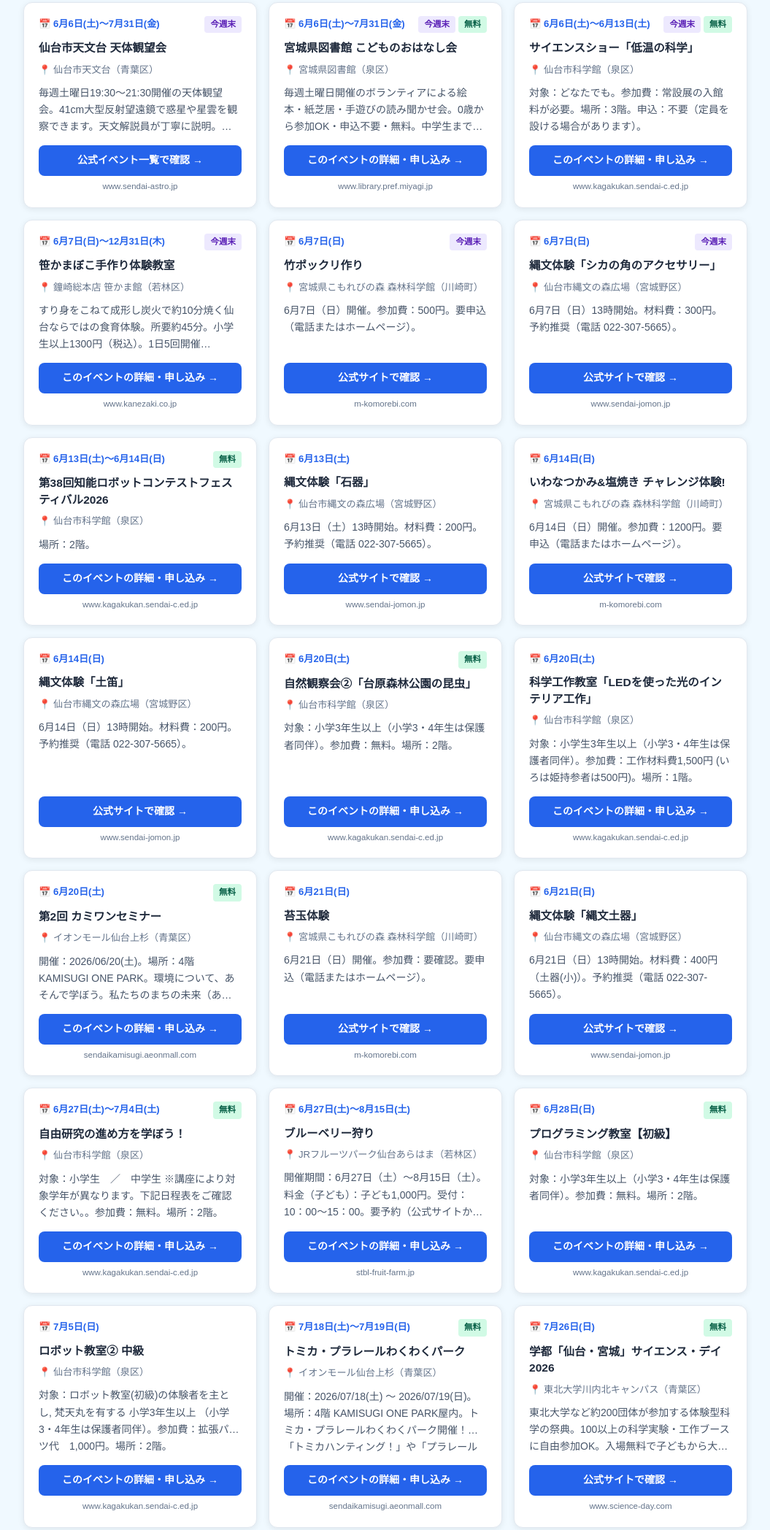
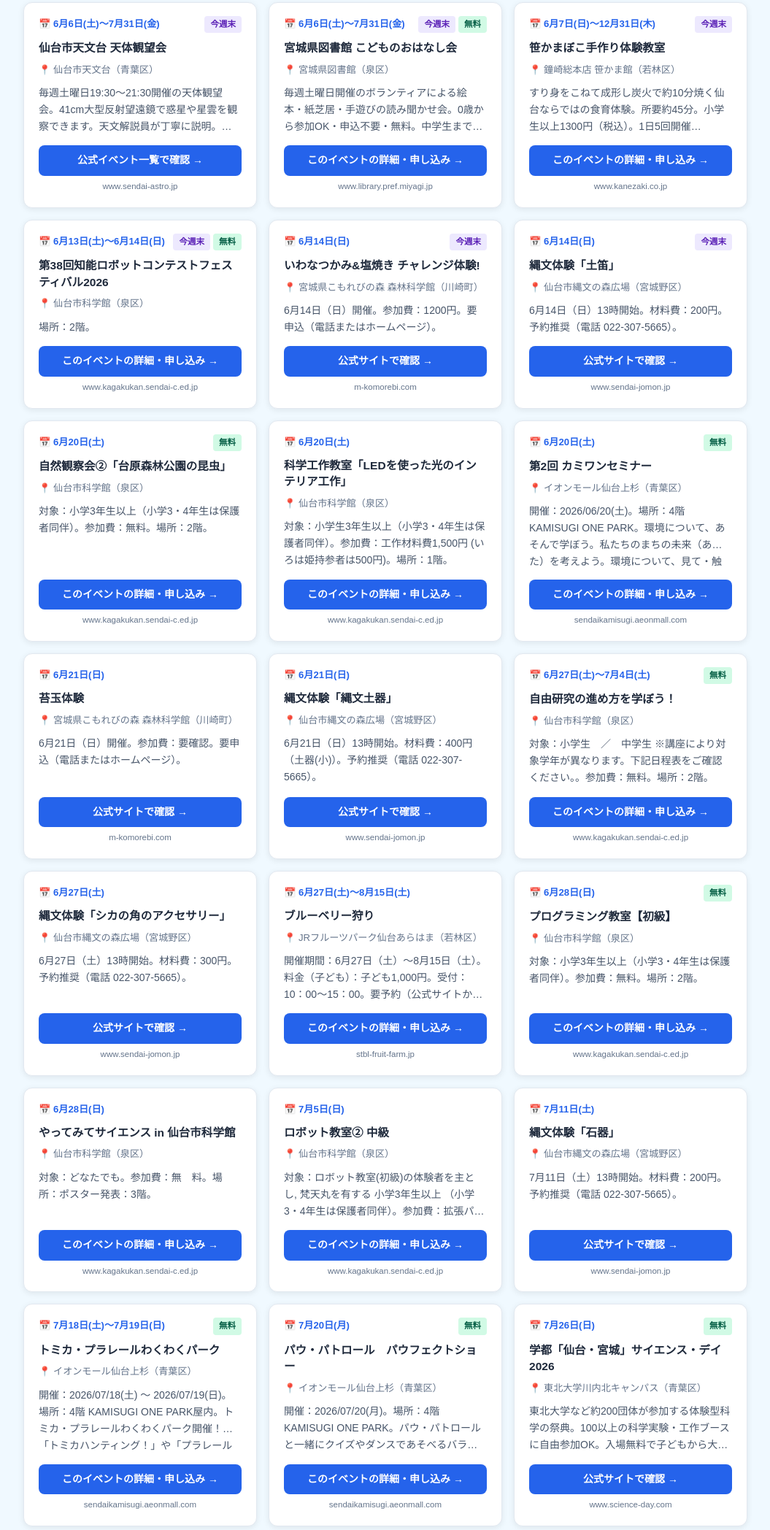
Before and after one commit to ndagsudo/sendai-kids-events, a plain HTML site: page docs/index.html in a window 1280 px wide. Shown: the part 386-2482 px from the top of the page at 73% size, without its empty margins (112-1167 px from the left). Drawn offline with Linux system fonts and the light colour scheme.

Commit message:
fix: 大人向けイベントの除外とこもれびの森の日付修正
- イオンモール: shop_news リンクを除外、整体・骨盤系をフィルタに追加
- こもれびの森: 過去の日付を翌年に繰り上げず除外するよう変更

```diff
--- a/docs/index.html
+++ b/docs/index.html
@@ -8,11 +8,11 @@
   <meta property="og:title" content="仙台・宮城の子どもイベント">
   <meta property="og:description" content="仙台市・宮城県の子ども・親子向けイベント情報。今週末のおでかけ先を探そう。">
   <meta property="og:type" content="website">
-  <meta property="og:url" content="https://your-username.github.io/sendai-kids-events/index.html">
+  <meta property="og:url" content="https://ndagsudo.github.io/sendai-kids-events/index.html">
   <meta property="og:site_name" content="仙台・宮城の子どもイベント">
   <meta name="twitter:card" content="summary">
   <link rel="stylesheet" href="style.css">
-  <link rel="canonical" href="https://your-username.github.io/sendai-kids-events/index.html">
+  <link rel="canonical" href="https://ndagsudo.github.io/sendai-kids-events/index.html">
 </head>
 <body>
   <header>
@@ -31,7 +31,7 @@
       <div class="hero">
         <h1>仙台・宮城の子どもイベント</h1>
         <p>仙台市・宮城県周辺の親子・小学生向けイベントを掲載しています。<br>
-           今週末（6月6日(土)・6月7日(日)）のおでかけにぜひ活用してください。</p>
+           今週末（6月13日(土)・6月14日(日)）のおでかけにぜひ活用してください。</p>
       </div>
 
       <!-- 検索・絞り込みエリア -->
@@ -43,7 +43,7 @@
         </div>
         <div class="filter-buttons">
           <button class="filter-btn active" data-filter="all">すべて</button>
-          <button class="filter-btn" data-filter="weekend">🗓 今週末（6月6日(土)・6月7日(日)）</button>
+          <button class="filter-btn" data-filter="weekend">🗓 今週末（6月13日(土)・6月14日(日)）</button>
           <button class="filter-btn" data-filter="free">🎁 無料イベント</button>
         </div>
       </div>
@@ -87,23 +87,6 @@
       <span class="btn-domain">www.library.pref.miyagi.jp</span>
     </article>
     <article class="event-card"
-               data-start="2026-06-06"
-               data-end="2026-06-13"
-               data-free="true"
-               data-search="サイエンスショー「低温の科学」 対象：どなたでも。参加費：常設展の入館料が必要。場所：3階。申込：不要（定員を設ける場合があります）。 仙台市科学館（泉区）">
-      <div class="card-top">
-        <span class="event-date">📅 6月6日(土)〜6月13日(土)</span>
-        <div class="badge-group"><span class="badge badge-weekend">今週末</span><span class="badge badge-free">無料</span></div>
-      </div>
-      <h2 class="event-title">サイエンスショー「低温の科学」</h2>
-      <p class="event-venue">📍 仙台市科学館（泉区）</p>
-      <p class="event-summary">対象：どなたでも。参加費：常設展の入館料が必要。場所：3階。申込：不要（定員を設ける場合があります）。</p>
-      <a href="https://www.kagakukan.sendai-c.ed.jp/event_/15037/" target="_blank" rel="noopener noreferrer" class="btn-detail">
-        このイベントの詳細・申し込み →
-      </a>
-      <span class="btn-domain">www.kagakukan.sendai-c.ed.jp</span>
-    </article>
-    <article class="event-card"
                data-start="2026-06-07"
                data-end="2026-12-31"
                data-free="false"
@@ -121,47 +104,13 @@
       <span class="btn-domain">www.kanezaki.co.jp</span>
     </article>
     <article class="event-card"
-               data-start="2026-06-07"
-               data-end="2026-06-07"
-               data-free="false"
-               data-search="竹ポックリ作り 6月7日（日）開催。参加費：500円。要申込（電話またはホームページ）。 宮城県こもれびの森 森林科学館（川崎町）">
-      <div class="card-top">
-        <span class="event-date">📅 6月7日(日)</span>
-        <div class="badge-group"><span class="badge badge-weekend">今週末</span></div>
-      </div>
-      <h2 class="event-title">竹ポックリ作り</h2>
-      <p class="event-venue">📍 宮城県こもれびの森 森林科学館（川崎町）</p>
-      <p class="event-summary">6月7日（日）開催。参加費：500円。要申込（電話またはホームページ）。</p>
-      <a href="https://m-komorebi.com/?page_id=607" target="_blank" rel="noopener noreferrer" class="btn-detail">
-        公式サイトで確認 →
-      </a>
-      <span class="btn-domain">m-komorebi.com</span>
-    </article>
-    <article class="event-card"
-               data-start="2026-06-07"
-               data-end="2026-06-07"
-               data-free="false"
-               data-search="縄文体験「シカの角のアクセサリー」 6月7日（日）13時開始。材料費：300円。予約推奨（電話 022-307-5665）。 仙台市縄文の森広場（宮城野区）">
-      <div class="card-top">
-        <span class="event-date">📅 6月7日(日)</span>
-        <div class="badge-group"><span class="badge badge-weekend">今週末</span></div>
-      </div>
-      <h2 class="event-title">縄文体験「シカの角のアクセサリー」</h2>
-      <p class="event-venue">📍 仙台市縄文の森広場（宮城野区）</p>
-      <p class="event-summary">6月7日（日）13時開始。材料費：300円。予約推奨（電話 022-307-5665）。</p>
-      <a href="https://www.sendai-jomon.jp/" target="_blank" rel="noopener noreferrer" class="btn-detail">
-        公式サイトで確認 →
-      </a>
-      <span class="btn-domain">www.sendai-jomon.jp</span>
-    </article>
-    <article class="event-card"
                data-start="2026-06-13"
                data-end="2026-06-14"
                data-free="true"
                data-search="第38回知能ロボットコンテストフェスティバル2026 場所：2階。 仙台市科学館（泉区）">
       <div class="card-top">
         <span class="event-date">📅 6月13日(土)〜6月14日(日)</span>
-        <div class="badge-group"><span class="badge badge-free">無料</span></div>
+        <div class="badge-group"><span class="badge badge-weekend">今週末</span><span class="badge badge-free">無料</span></div>
       </div>
       <h2 class="event-title">第38回知能ロボットコンテストフェスティバル2026</h2>
       <p class="event-venue">📍 仙台市科学館（泉区）</p>
@@ -172,30 +121,13 @@
       <span class="btn-domain">www.kagakukan.sendai-c.ed.jp</span>
     </article>
     <article class="event-card"
-               data-start="2026-06-13"
-               data-end="2026-06-13"
-               data-free="false"
-               data-search="縄文体験「石器」 6月13日（土）13時開始。材料費：200円。予約推奨（電話 022-307-5665）。 仙台市縄文の森広場（宮城野区）">
-      <div class="card-top">
-        <span class="event-date">📅 6月13日(土)</span>
-
-      </div>
-      <h2 class="event-title">縄文体験「石器」</h2>
-      <p class="event-venue">📍 仙台市縄文の森広場（宮城野区）</p>
-      <p class="event-summary">6月13日（土）13時開始。材料費：200円。予約推奨（電話 022-307-5665）。</p>
-      <a href="https://www.sendai-jomon.jp/" target="_blank" rel="noopener noreferrer" class="btn-detail">
-        公式サイトで確認 →
-      </a>
-      <span class="btn-domain">www.sendai-jomon.jp</span>
-    </article>
-    <article class="event-card"
                data-start="2026-06-14"
                data-end="2026-06-14"
                data-free="false"
                data-search="いわなつかみ&amp;塩焼き チャレンジ体験! 6月14日（日）開催。参加費：1200円。要申込（電話またはホームページ）。 宮城県こもれびの森 森林科学館（川崎町）">
       <div class="card-top">
         <span class="event-date">📅 6月14日(日)</span>
-
+        <div class="badge-group"><span class="badge badge-weekend">今週末</span></div>
       </div>
       <h2 class="event-title">いわなつかみ&amp;塩焼き チャレンジ体験!</h2>
       <p class="event-venue">📍 宮城県こもれびの森 森林科学館（川崎町）</p>
@@ -212,7 +144,7 @@
                data-search="縄文体験「土笛」 6月14日（日）13時開始。材料費：200円。予約推奨（電話 022-307-5665）。 仙台市縄文の森広場（宮城野区）">
       <div class="card-top">
         <span class="event-date">📅 6月14日(日)</span>
-
+        <div class="badge-group"><span class="badge badge-weekend">今週末</span></div>
       </div>
       <h2 class="event-title">縄文体験「土笛」</h2>
       <p class="event-venue">📍 仙台市縄文の森広場（宮城野区）</p>
@@ -326,6 +258,23 @@
     </article>
     <article class="event-card"
                data-start="2026-06-27"
+               data-end="2026-06-27"
+               data-free="false"
+               data-search="縄文体験「シカの角のアクセサリー」 6月27日（土）13時開始。材料費：300円。予約推奨（電話 022-307-5665）。 仙台市縄文の森広場（宮城野区）">
+      <div class="card-top">
+        <span class="event-date">📅 6月27日(土)</span>
+
+      </div>
+      <h2 class="event-title">縄文体験「シカの角のアクセサリー」</h2>
+      <p class="event-venue">📍 仙台市縄文の森広場（宮城野区）</p>
+      <p class="event-summary">6月27日（土）13時開始。材料費：300円。予約推奨（電話 022-307-5665）。</p>
+      <a href="https://www.sendai-jomon.jp/" target="_blank" rel="noopener noreferrer" class="btn-detail">
+        公式サイトで確認 →
+      </a>
+      <span class="btn-domain">www.sendai-jomon.jp</span>
+    </article>
+    <article class="event-card"
+               data-start="2026-06-27"
                data-end="2026-08-15"
                data-free="false"
                data-search="ブルーベリー狩り 開催期間：6月27日（土）〜8月15日（土）。料金（子ども）：子ども1,000円。受付：10：00～15：00。要予約（公式サイトから）。 jrフルーツパーク仙台あらはま（若林区）">
@@ -359,6 +308,23 @@
       <span class="btn-domain">www.kagakukan.sendai-c.ed.jp</span>
     </article>
     <article class="event-card"
+               data-start="2026-06-28"
+               data-end="2026-06-28"
+               data-free="false"
+               data-search="やってみてサイエンス in 仙台市科学館 対象：どなたでも。参加費：無　料。場所：ポスター発表：3階。 仙台市科学館（泉区）">
+      <div class="card-top">
+        <span class="event-date">📅 6月28日(日)</span>
+
+      </div>
+      <h2 class="event-title">やってみてサイエンス in 仙台市科学館</h2>
+      <p class="event-venue">📍 仙台市科学館（泉区）</p>
+      <p class="event-summary">対象：どなたでも。参加費：無　料。場所：ポスター発表：3階。</p>
+      <a href="https://www.kagakukan.sendai-c.ed.jp/event_/4540/" target="_blank" rel="noopener noreferrer" class="btn-detail">
+        このイベントの詳細・申し込み →
+      </a>
+      <span class="btn-domain">www.kagakukan.sendai-c.ed.jp</span>
+    </article>
+    <article class="event-card"
                data-start="2026-07-05"
                data-end="2026-07-05"
                data-free="false"
@@ -376,6 +342,23 @@
       <span class="btn-domain">www.kagakukan.sendai-c.ed.jp</span>
     </article>
     <article class="event-card"
+               data-start="2026-07-11"
+               data-end="2026-07-11"
+               data-free="false"
+               data-search="縄文体験「石器」 7月11日（土）13時開始。材料費：200円。予約推奨（電話 022-307-5665）。 仙台市縄文の森広場（宮城野区）">
+      <div class="card-top">
+        <span class="event-date">📅 7月11日(土)</span>
+
+      </div>
+      <h2 class="event-title">縄文体験「石器」</h2>
+      <p class="event-venue">📍 仙台市縄文の森広場（宮城野区）</p>
+      <p class="event-summary">7月11日（土）13時開始。材料費：200円。予約推奨（電話 022-307-5665）。</p>
+      <a href="https://www.sendai-jomon.jp/" target="_blank" rel="noopener noreferrer" class="btn-detail">
+        公式サイトで確認 →
+      </a>
+      <span class="btn-domain">www.sendai-jomon.jp</span>
+    </article>
+    <article class="event-card"
                data-start="2026-07-18"
                data-end="2026-07-19"
                data-free="true"
@@ -388,6 +371,23 @@
       <p class="event-venue">📍 イオンモール仙台上杉（青葉区）</p>
       <p class="event-summary">開催：2026/07/18(土) 〜 2026/07/19(日)。場所：4階 KAMISUGI ONE PARK屋内。トミカ・プラレールわくわくパーク開催！ 「トミカハンティング！」や「プラレールあみだくじ」に...。</p>
       <a href="https://sendaikamisugi.aeonmall.com/news/detail/1123?t=event_news" target="_blank" rel="noopener noreferrer" class="btn-detail">
+        このイベントの詳細・申し込み →
+      </a>
+      <span class="btn-domain">sendaikamisugi.aeonmall.com</span>
+    </article>
+    <article class="event-card"
+               data-start="2026-07-20"
+               data-end="2026-07-20"
+               data-free="true"
+               data-search="パウ・パトロール　パウフェクトショー 開催：2026/07/20(月)。場所：4階 kamisugi one park。パウ・パトロールと一緒にクイズやダンスであそべるバラエティーショー！【観覧無料】【参加方法】当...。 イオンモール仙台上杉（青葉区）">
+      <div class="card-top">
+        <span class="event-date">📅 7月20日(月)</span>
+        <div class="badge-group"><span class="badge badge-free">無料</span></div>
+      </div>
+      <h2 class="event-title">パウ・パトロール　パウフェクトショー</h2>
+      <p class="event-venue">📍 イオンモール仙台上杉（青葉区）</p>
+      <p class="event-summary">開催：2026/07/20(月)。場所：4階 KAMISUGI ONE PARK。パウ・パトロールと一緒にクイズやダンスであそべるバラエティーショー！【観覧無料】【参加方法】当...。</p>
+      <a href="https://sendaikamisugi.aeonmall.com/news/detail/1166?t=event_news" target="_blank" rel="noopener noreferrer" class="btn-detail">
         このイベントの詳細・申し込み →
       </a>
       <span class="btn-domain">sendaikamisugi.aeonmall.com</span>
@@ -429,8 +429,8 @@
   </footer>
   <script>
     // 今週末の範囲（build.py 実行時の日付で固定）
-    var WKND_START = new Date("2026-06-06");
-    var WKND_END   = new Date("2026-06-07");
+    var WKND_START = new Date("2026-06-13");
+    var WKND_END   = new Date("2026-06-14");
     WKND_END.setHours(23, 59, 59);
 
     var currentFilter = "all";
```
Also changed, not shown: data/events.csv (+4 -4 lines), docs/privacy.html (+2 -2 lines), docs/sitemap.xml (+6 -6 lines), docs/weekend.html (+35 -35 lines), docs/robots.txt, 2 other files.
